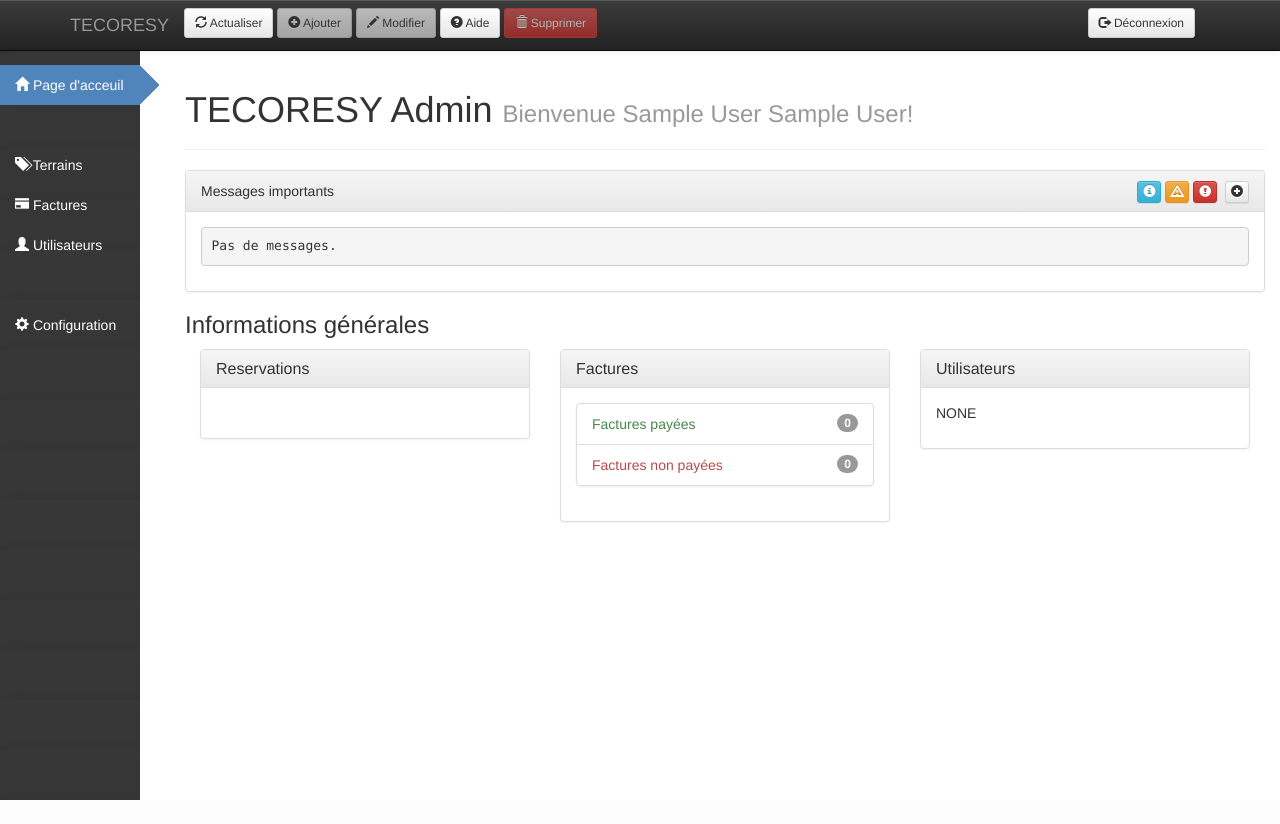
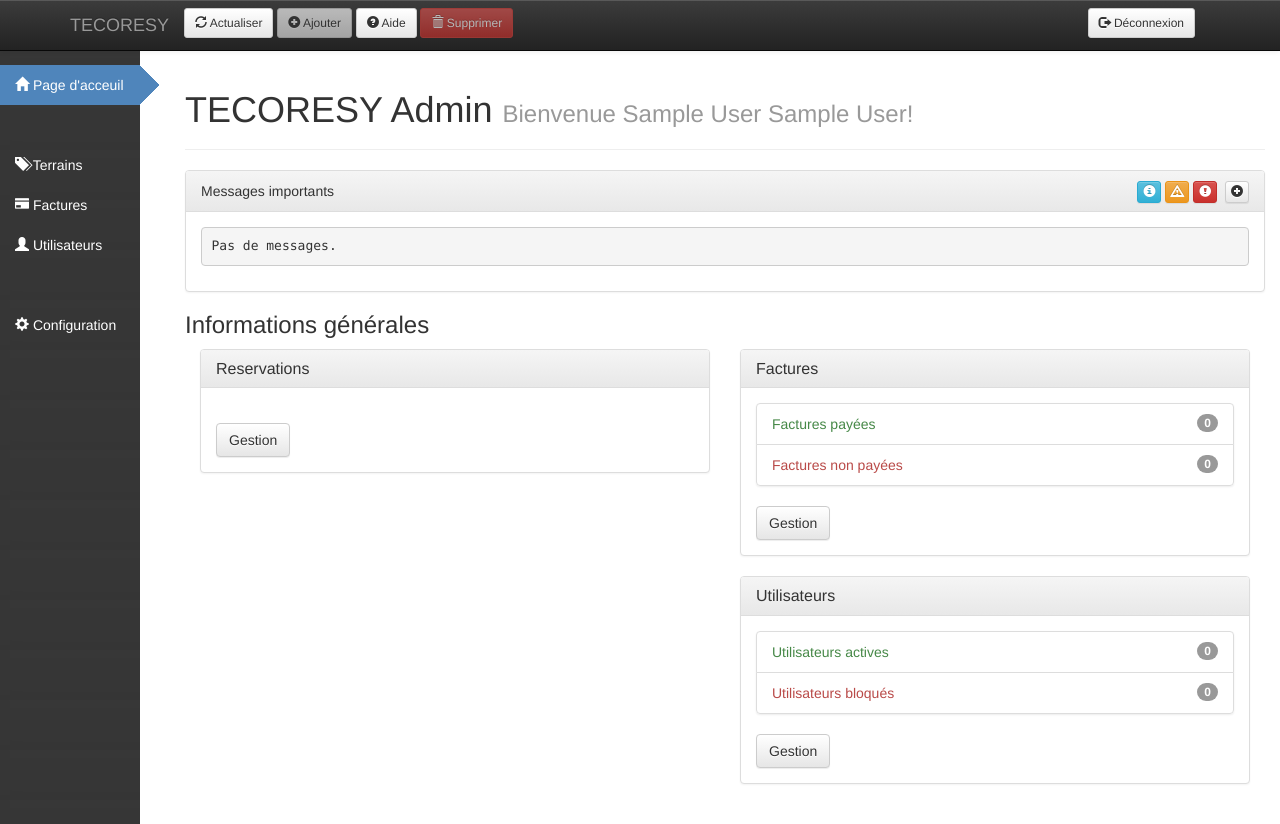
Before and after one commit to pwarnimo/tecoresy-btsi, a PHP site: page /main.php in a window 1280 px wide. Before the commit the page ends 800 px from the top, so only its background shows below. Run offline with PHP 8.4, Linux system fonts and the light colour scheme; the visitor is signed in with stand-in values (Sample User, id 1); data that the repository does not hold is empty; some libraries are stand-ins or nearby versions.

Commit message:
P8P67 -- COMMIT 58 : Preparing for release.

```diff
--- a/admin/inc/pages/home.inc.php
+++ b/admin/inc/pages/home.inc.php
@@ -40,7 +40,7 @@ echo <<< PAGE
 
     <h3>Informations générales</h3>
 
-    <div class="col-md-4">
+    <div class="col-md-6">
         <div class="panel panel-default">
             <div class="panel-heading">
                 <h3 class="panel-title">Reservations</h3>
@@ -74,11 +74,13 @@ foreach ($terrains as $terrain) {
 
 echo <<< PAGE
                 </ul>
+
+                <button id="btnPgTerrains" type="button" class="btn btn-default">Gestion</button>
             </div>
         </div>
     </div>
 
-    <div class="col-md-4">
+    <div class="col-md-6">
         <div class="panel panel-default">
             <div class="panel-heading">
                 <h3 class="panel-title">Factures</h3>
@@ -115,17 +117,48 @@ else {
 
 echo <<< PAGE
                 </ul>
+
+                <button id="btnPgInvoices" type="button" class="btn btn-default">Gestion</button>
             </div>
         </div>
-    </div>
 
-    <div class="col-md-4">
         <div class="panel panel-default">
             <div class="panel-heading">
                 <h3 class="panel-title">Utilisateurs</h3>
             </div>
             <div class="panel-body">
-                <p>NONE</p>
+                <ul class="list-group">
+PAGE;
+$userMgr = new UserMgr();
+
+$activeusercount = json_decode($userMgr->getUnblockedUserCount());
+$blockedusercount = json_decode($userMgr->getBlockedUserCount());
+
+$dataObj = (object) $activeusercount[0];
+
+//echo "<p>" . $dataObj->{"qcfCount"} . "</p>";
+if ($dataObj->{"qcfCount"} > 0) {
+    echo "<li class=\"list-group-item text-success\"><span class=\"badge\">" . $dataObj->{"qcfCount"} . "</span> <strong>Utilisateurs actives</strong></li>";
+}
+else {
+    echo "<li class=\"list-group-item text-success\"><span class=\"badge\">" . $dataObj->{"qcfCount"} . "</span> Utilisateurs actives</li>";
+}
+
+$dataObj = (object) $blockedusercount[0];
+
+//echo "<p>" . $dataObj->{"qcfCount"} . "</p>";
+
+if ($dataObj->{"qcfCount"} > 0) {
+    echo "<li class=\"list-group-item text-danger\"><span class=\"badge\">" . $dataObj->{"qcfCount"} . "</span> <strong>Utilisateurs bloqués</strong></li>";
+}
+else {
+    echo "<li class=\"list-group-item text-danger\"><span class=\"badge\">" . $dataObj->{"qcfCount"} . "</span> Utilisateurs bloqués</li>";
+}
+
+echo <<< PAGE
+                </ul>
+
+                <button id="btnPgUsers" type="button" class="btn btn-default">Gestion</button>
             </div>
         </div>
     </div>
--- a/admin/js/pages/home.js
+++ b/admin/js/pages/home.js
@@ -35,6 +35,23 @@ $(document).ready(function() {
 
         loadNewestMessage("0")
     });
+
+    $("#btnPgTerrains").click(function() {
+        window.location = "main.php?page=terrainsv2";
+    });
+
+    $("#btnPgInvoices").click(function() {
+        window.location = "main.php?page=invoices";
+    });
+
+    $("#btnPgUsers").click(function() {
+        window.location = "main.php?page=usersv2";
+    });
+
+    var helpHtml = "<ul><li><span class=\"glyphicon glyphicon-refresh\"></span> Actualiser les données.</li></ul>" +
+        "<p>Pour plusieurs informations ou questions, veuillez envoyer un E-Mail á <a href=\"mailto:pwarnimo@gmail.com\">pwarnimo@gmail.com</a>.</p>";
+
+    $("#help-wrapper").html($("#help-wrapper").html() + helpHtml);
 
     loadNewestMessage("0");
 
--- a/admin/main.php
+++ b/admin/main.php
@@ -67,7 +67,7 @@
                     <!--<button id="btnRefr "type="button" class="btn btn-default navbar-btn"><span class="glyphicon glyphicon-refresh"></span> Actualiser</button>-->
                     <button id="btnRefresh" type="button" class="btn btn-default navbar-btn btn-sm"><span class="glyphicon glyphicon-refresh"></span> Actualiser</button>
                     <button id="btnAdd" type="button" class="btn btn-default navbar-btn btn-sm"><span class="glyphicon glyphicon-plus-sign"></span> Ajouter</button>
-                    <button id="btnEdit" type="button" class="btn btn-default navbar-btn btn-sm"><span class="glyphicon glyphicon-pencil"></span> Modifier</button>
+                    <!--<button id="btnEdit" type="button" class="btn btn-default navbar-btn btn-sm"><span class="glyphicon glyphicon-pencil"></span> Modifier</button>-->
                     <button id="btnHelp" type="button" class="btn btn-default navbar-btn btn-sm"><span class="glyphicon glyphicon-question-sign"></span> Aide</button>
                     <button id="btnDelete" type="button" class="btn btn-danger navbar-btn btn-sm"><span class="glyphicon glyphicon-trash"></span> Supprimer</button>
                     <button id="btnLogout" type="button" class="btn btn-default navbar-btn btn-sm navbar-right"><span class="glyphicon glyphicon-log-out"></span> D&eacute;connexion</button>
```
Also changed, not shown: admin/inc/classes/UserMgr.class.php (+38 -0 lines), admin/inc/pages/terrainsv2.inc.php (+8 -8 lines), admin/js/pages/terrainsv3.js (+9 -2 lines).
